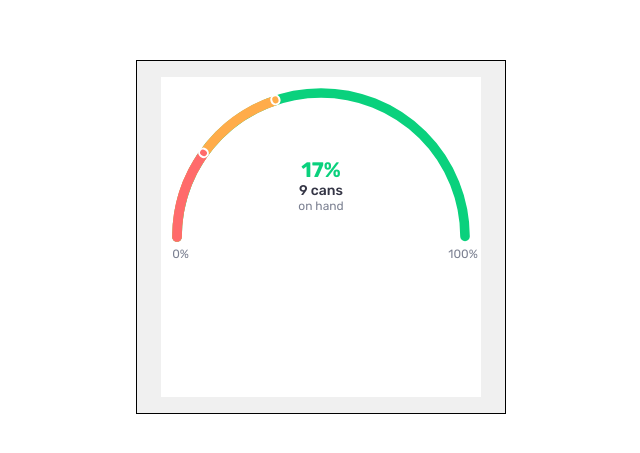
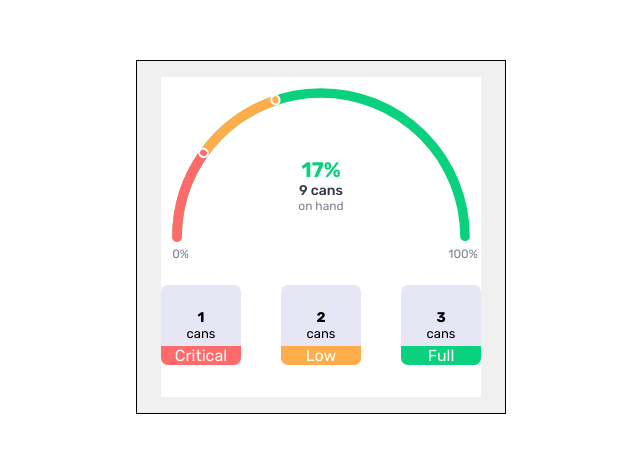
Before and after one commit to juliangomezimaginer/arc-chart, an Angular app: page / in a window 1280 px wide. Shown: the part 171-624 px from the top of the page, without its empty margins (319-959 px from the left). Built offline with nearby package versions, Linux system fonts and the light colour scheme.

Commit message:
Add boxes

```diff
--- a/src/app/components/arc/arc.component.html
+++ b/src/app/components/arc/arc.component.html
@@ -16,6 +16,20 @@
         <div class="main-text-2">9 cans</div>
         <div class="main-text-3">on hand</div>
       </div>
+      <div class="boxes">
+        <div class="box box-1">
+          <div class="box-number">1</div>
+          <div class="box-unit">cans</div>
+        </div>
+        <div class="box box-2">
+          <div class="box-number">2</div>
+          <div class="box-unit">cans</div>
+        </div>
+        <div class="box box-3">
+          <div class="box-number">3</div>
+          <div class="box-unit">cans</div>
+        </div>
+      </div>
     </div>
   </div>
 </div>
--- a/src/app/components/arc/arc.component.scss
+++ b/src/app/components/arc/arc.component.scss
@@ -173,4 +173,75 @@ $dot-init-y: 48%;
       }
     }
   }
+
+  .boxes {
+    position: absolute;
+    bottom: 10%;
+    display: flex;
+    justify-content: space-between;
+    align-items: center;
+    width: 100%;
+
+    .box {
+      display: flex;
+      justify-content: center;
+      align-items: center;
+      flex-direction: column;
+      width: 80px;
+      height: 80px;
+      background: #e6e6f4;
+      border-radius: 7px;
+      position: relative;
+      border-radius: 7px;
+    }
+
+    .box-number {
+      font-size: 14px;
+      font-weight: 700;
+    }
+
+    .box-unit {
+      font-weight: 400;
+      font-size: 13px;
+    }
+
+    .box-1 {
+      &::after {
+        position: absolute;
+        content: "Critical";
+        bottom: 0;
+        color: #ffffff;
+        background-color: #ff6b6b;
+        width: 100%;
+        text-align: center;
+        border-radius: 0px 0px 7px 7px;
+      }
+    }
+
+    .box-2 {
+      &::after {
+        position: absolute;
+        content: "Low";
+        bottom: 0;
+        color: #ffffff;
+        background-color: #ffac4a;
+        width: 100%;
+        text-align: center;
+        border-radius: 0px 0px 7px 7px;
+      }
+    }
+
+    .box-3 {
+      &::after {
+        position: absolute;
+        content: "Full";
+        bottom: 0;
+        color: #ffffff;
+        background-color: #0ad17d;
+        width: 100%;
+        text-align: center;
+        border-radius: 0px 0px 7px 7px;
+      }
+    }
+  }
 }
```
